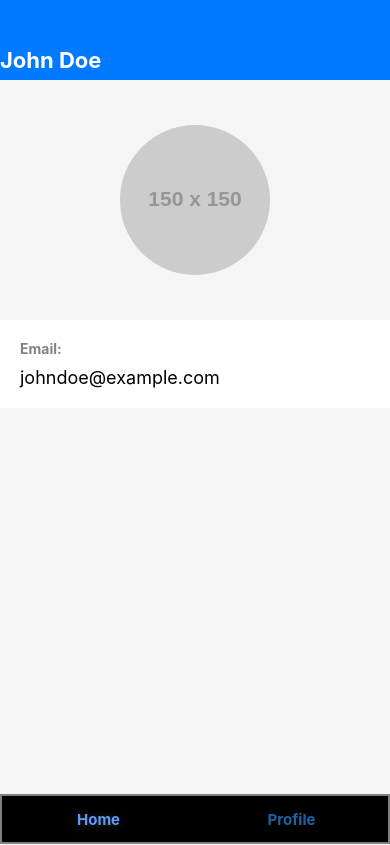
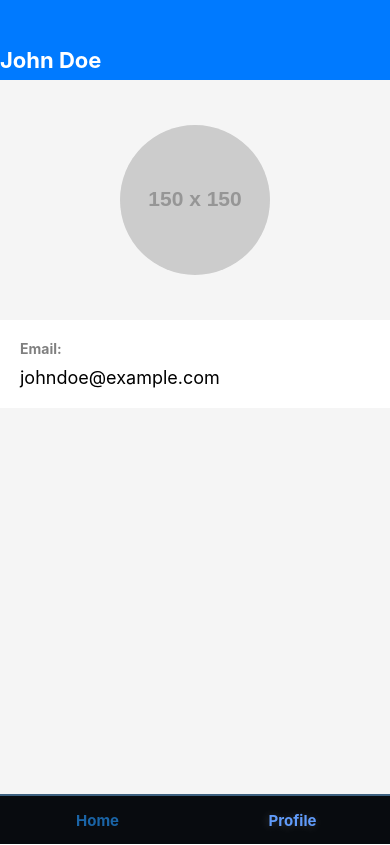
Before and after one commit to Erzangel/ehps-ar-movies-catalog, a React Native app: screen /Profile in a window 390 px wide. Built offline with nearby package versions, Linux system fonts and the light colour scheme.

Commit message:
fin fin ???

```diff
--- a/src/components/BottomTabNavigator.js
+++ b/src/components/BottomTabNavigator.js
@@ -39,9 +39,9 @@ const styles = StyleSheet.create({
     height: 50,
     flexDirection: 'row',
     alignItems: 'center',
-    backgroundColor: 'black',
-    borderWidth:2,
-    borderColor: 'grey',
+    backgroundColor: '#080B0F',
+    borderTopWidth:2,
+    borderColor: '#3D6180',
   },
   navigationBarTab: {
     flex: 1,
@@ -52,15 +52,16 @@ const styles = StyleSheet.create({
   activeTabText: {
     fontSize: 15,
     fontWeight: 'bold',
-    color: '#1A64A6',
+
+    color: '#609BFA',
+    textShadowColor: 'rgba(255, 255, 255, 0.2)',
+    textShadowOffset: {width: -1, height: 1},
+    textShadowRadius: 10,
   },
   inactiveTabText: {
     fontSize: 15,
     fontWeight: 'bold',
-    color: '#609BFA',
-    textShadowColor: 'rgba(255, 255, 255, 0.2)',
-    textShadowOffset: {width: -1, height: 1},
-    textShadowRadius: 10,
+    color: '#1A64A6',
   },
 });
 
--- a/src/pages/Home.js
+++ b/src/pages/Home.js
@@ -53,7 +53,7 @@ const Home = () => {
   return (
   <View style={styles.container}>
   <View style={styles.scrollContainer}>
-    <ImageBackground source={imageBackground} style={styles.imageFond}>
+
     <ScrollView style={styles.scrollContainer} showsVerticalScrollIndicator={false}>
     <View style={styles.welcomeContainer}>
       <ImageBackground source={imageLogo} style={styles.imageWelcome} />
@@ -108,7 +108,7 @@ const Home = () => {
 
       <StatusBar style="auto"/>
     </ScrollView>
-    </ImageBackground>
+
   </View>
   <View style={styles.navigationBarContainer}>
     <NavigationBar/>
@@ -197,7 +197,7 @@ const styles = StyleSheet.create({
   container: {
     flex: 1,
     flexDirection: 'column',
-    backgroundColor: 'black',
+    backgroundColor: '#0D151C',
   },
   imageFond: {
     flex: 1,
@@ -273,7 +273,7 @@ const styles = StyleSheet.create({
     height: 100,
     margin: 3,
     borderRadius: 10,
-    borderColor: '#2991EE',
+    borderColor: '#324F69',
     borderWidth: 1,
     //Shadowbox
     elevation: 8,
```
